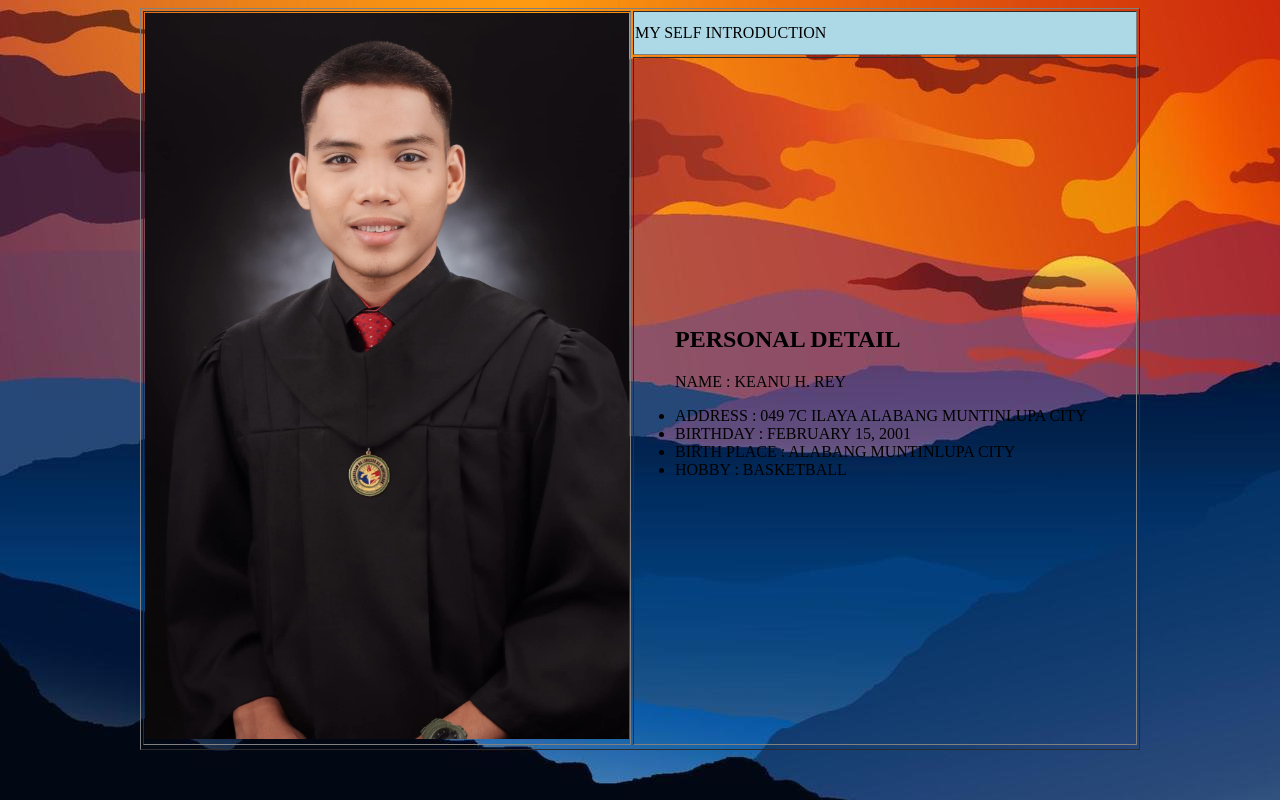
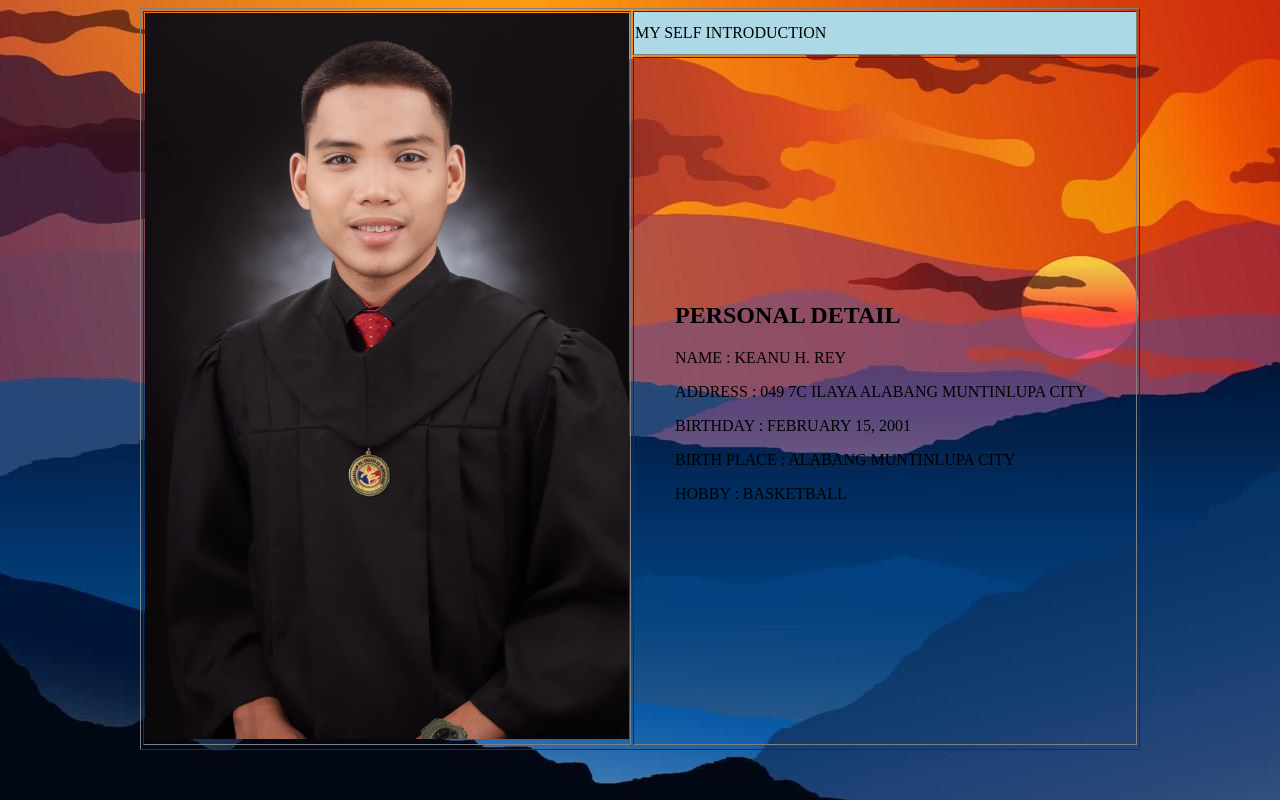
Before and after one commit to reykeanu/reykeanu.github.io, a plain HTML site: page index.html in a window 1280 px wide. Drawn offline with Linux system fonts and the light colour scheme.

Commit message:
Update index.html

```diff
--- a/index.html
+++ b/index.html
@@ -17,10 +17,10 @@
           <ul>
             <h2> PERSONAL DETAIL </h2>
             <P>NAME : KEANU H. REY </P>
-            <li>ADDRESS : 049 7C ILAYA ALABANG MUNTINLUPA CITY
-             <li>BIRTHDAY : FEBRUARY 15, 2001 </li>
-             <li>BIRTH PLACE : ALABANG MUNTINLUPA CITY </li>
-             <li>HOBBY : BASKETBALL  </li>
+            <P>ADDRESS : 049 7C ILAYA ALABANG MUNTINLUPA CITY</P>
+             <P>BIRTHDAY : FEBRUARY 15, 2001 </P>
+             <P>BIRTH PLACE : ALABANG MUNTINLUPA CITY </P>
+             <P>HOBBY : BASKETBALL  </P>
 
 
 
```
